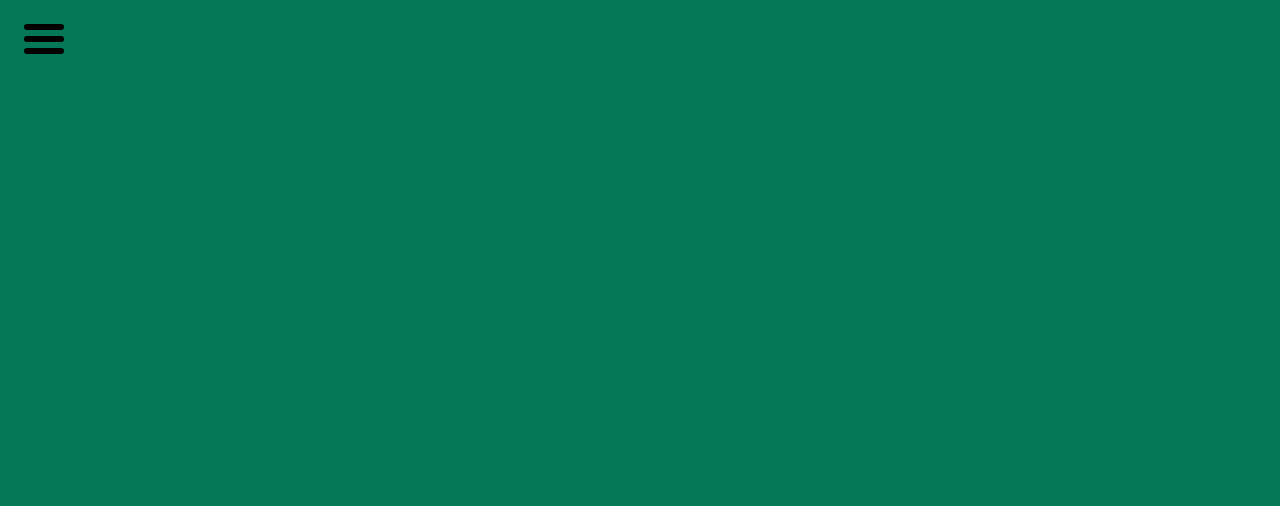
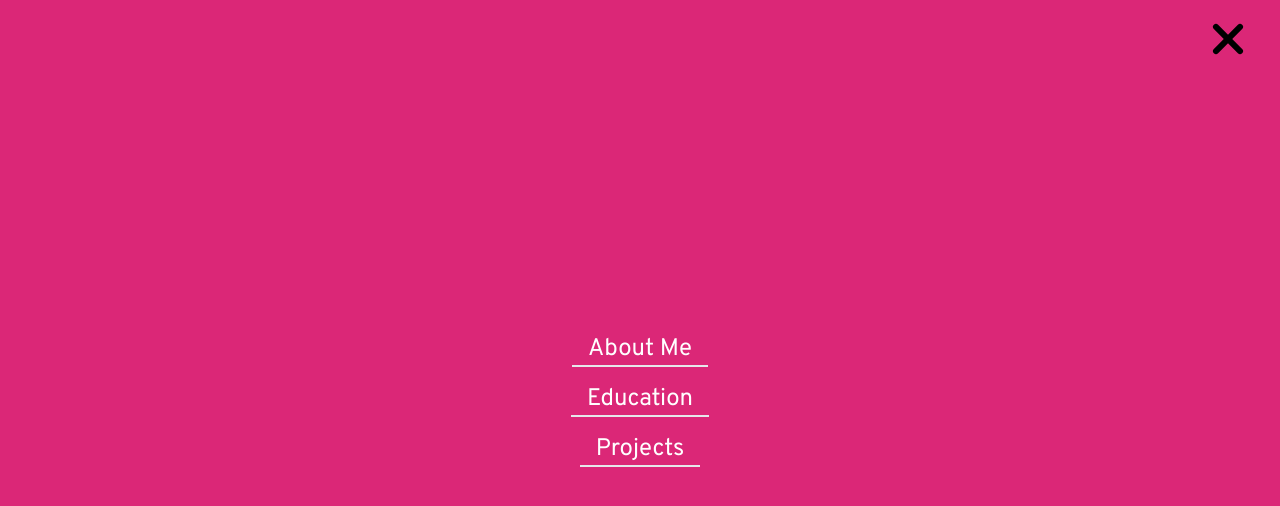
Before and after one commit to SoT03/Portfolio, a Next.js app: page / in a window 1280 px wide. Shown: the top 506 px of the page. Built offline with nearby package versions, Linux system fonts and the light colour scheme.

Commit message:
created navbar logic

```diff
--- a/app/components/Navbar.tsx
+++ b/app/components/Navbar.tsx
@@ -24,7 +24,7 @@ const burgerItems = [{
 	isClosed:'top-0'
 },{
 
-	isOpen:'translate-x-7 opacity-0',
+	isOpen:'-translate-x-7 opacity-0',
 	isClosed:'top-3'
 },{
 
@@ -33,20 +33,20 @@ const burgerItems = [{
 },]
 
 export default function Navbar() {
-	const [isNavOpen, setIsNavOpen] = useState(false);
+	const [isNavOpen, setIsNavOpen] = useState(true);
 
 	return (
-		<nav className='fixed  top-0 bg-transparent'>
+		<nav className='fixed flex justify-end w-full top-0 bg-transparent'>
 			<div
-				className='relative m-6 p-4 cursor-pointer'
+				className='relative z-10 m-6 p-6 self-end cursor-pointer'
 				onClick={() => setIsNavOpen(!isNavOpen)}>
 				{burgerItems.map(item => <BurgerItem key={item.isClosed} {...item} isNavOpen={isNavOpen} />)}
 			</div>
 
-			<ul className='hidden'>
+			<ul className={`absolute  h-screen w-screen top-0 left-0 flex flex-col items-center justify-center  bg-pink-600 transition-all duration-700 ${isNavOpen? 'opacity-100': 'opacity-0 -translate-y-full'}`}>
 				{navItems.map((item) => (
-					<li key={item.text}>
-						<Link href={item.link}>{item.text}</Link>
+					<li key={item.text} className='text-2xl text-white my-2 text-center border-b-2  '>
+						<Link href={item.link} className='py-2 px-4 '>{item.text}</Link>
 					</li>
 				))}
 			</ul>
```
